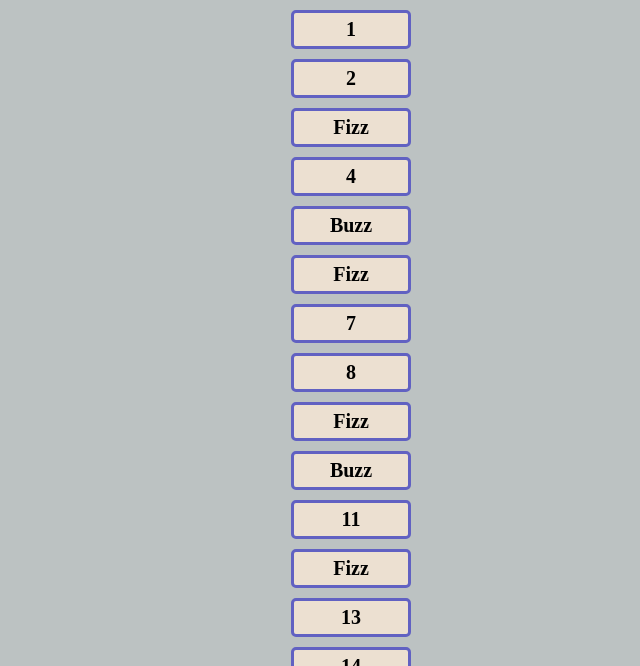
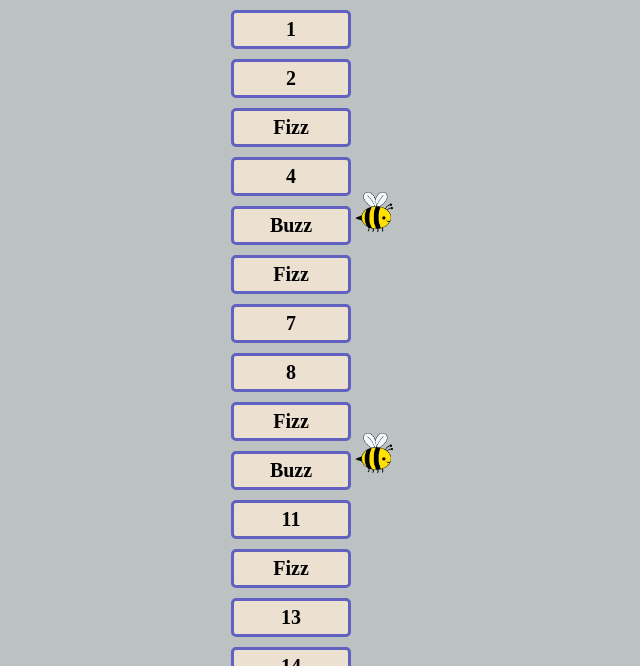
Before and after one commit to louis-burrows/fizzbuzz, a plain HTML site: page index.html in a window 1280 px wide. Shown: the top 666 px of the page, without its empty margins (289-929 px from the left). Drawn offline with Linux system fonts and the light colour scheme.

Commit message:
added some bees

```diff
--- a/app.js
+++ b/app.js
@@ -1,7 +1,9 @@
 
 let s = document.getElementById("section");
+let b = document.getElementById("buzz")
 
 let fizzbuzzArray = [];
+let bees = [];
 
 for (let number = 1; number < 100; number++) {
   //if you divide by three, what is left over. (number % 3)
@@ -16,9 +18,41 @@ for (let number = 1; number < 100; number++) {
   }
 };
 
+
+for (let number = 1; number < 100; number++) {
+  //if you divide by three, what is left over. (number % 3)
+  if (number % 15 == 0) {
+    bees.push(`<img src="./images/bee.png" alt="bee"></img>`);
+  }  else if (number % 3 == 0) {
+    bees.push("nowt to see here");
+  } else if (number % 5 == 0) {
+    bees.push(`<img src="./images/bee.png" alt="bee"></img>`);
+  } else {
+    bees.push("nor here");
+  }
+};
+
+{/* <img src="./images/bee.png" alt="bee"></img> */}
+
+
+const beeOnThePage = () => {
+  return bees.map(element => `<div>${element}</div>`);
+};
+
+
+b.innerHTML = beeOnThePage().join("");
+
+beeOnThePage()
+
+
+
+
+
+
 const onThePage = () => {
   return fizzbuzzArray.map(element => `<p>${element}</p>`);
 };
+
 
 s.innerHTML = onThePage().join("");
 
--- a/index.html
+++ b/index.html
@@ -9,9 +9,10 @@
 </head>
 
 <body>
-
-  <section id="section"></section>
-
+  <span class="container">
+    <section id="section"></section>
+    <section id="buzz"></section>
+  </span>
 </body>
 
 </html>
--- a/styles.css
+++ b/styles.css
@@ -5,8 +5,9 @@
   background-color: rgb(188, 194, 194);
 }
 
-#section {
-
+.container {
+  display: flex;
+  justify-content: center;
 }
 
 p {
@@ -20,3 +21,20 @@ p {
   border-radius: 5px;
   background-color: rgb(236, 224, 209);
 }
+
+#buzz {
+  color: rgb(188, 194, 194);
+}
+
+div {
+  border: 3px rgb(188, 194, 194) solid;
+  margin: 16.9px auto;
+  padding: 1px;
+  width: 120px;
+  border-radius: 5px;
+}
+
+img {
+  max-height: 40px;
+  margin: none;
+}
```
Also changed, not shown: images/bee.png (added).
